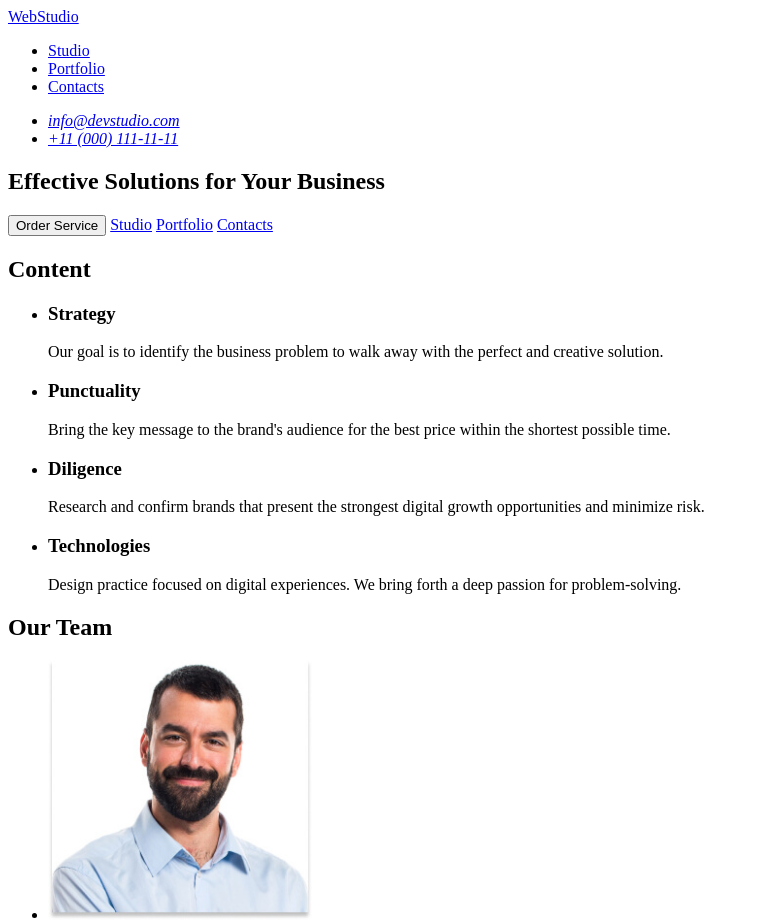
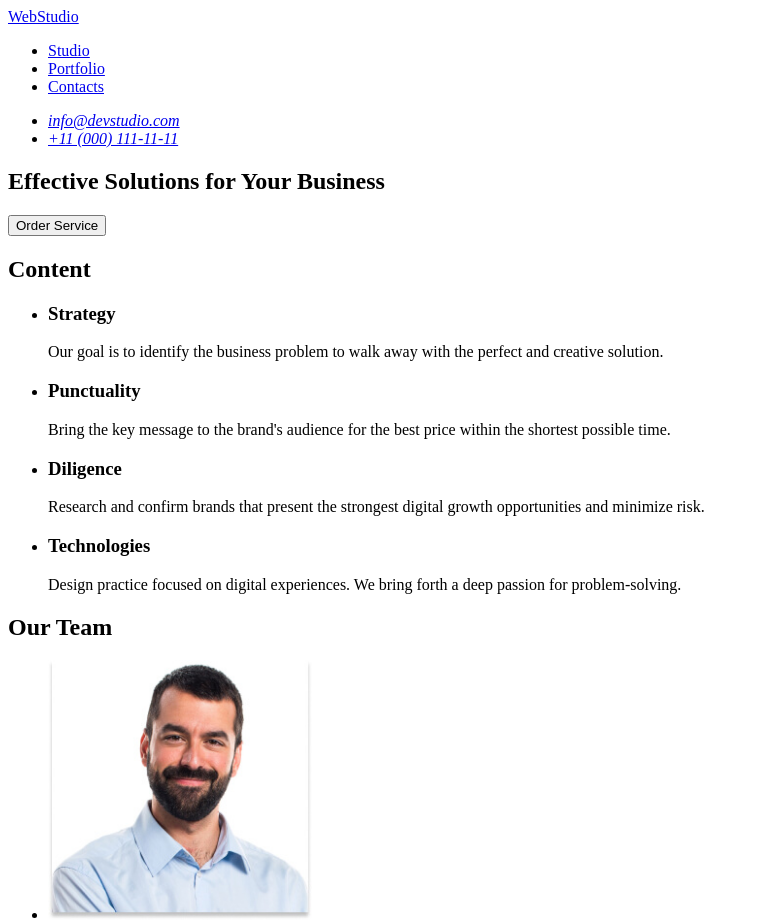
Before and after one commit to RomanMkrtumov/goit-markup-hw-0-1, a plain HTML site: page index.html in a window 1280 px wide. Shown: the top 923 px of the page, without its empty margins (0-759 px from the left). Drawn offline with Linux system fonts and the light colour scheme.

Commit message:
Update index.html

```diff
--- a/index.html
+++ b/index.html
@@ -41,9 +41,7 @@
       </h1>
 
       <button type="button">Order Service</button>
-      <a href="Studio">Studio</a>
-      <a href="Portfolio">Portfolio</a>
-      <a href="Contacts">Contacts</a>
+
 
     </section>
     <!-- Four needs -->
```
